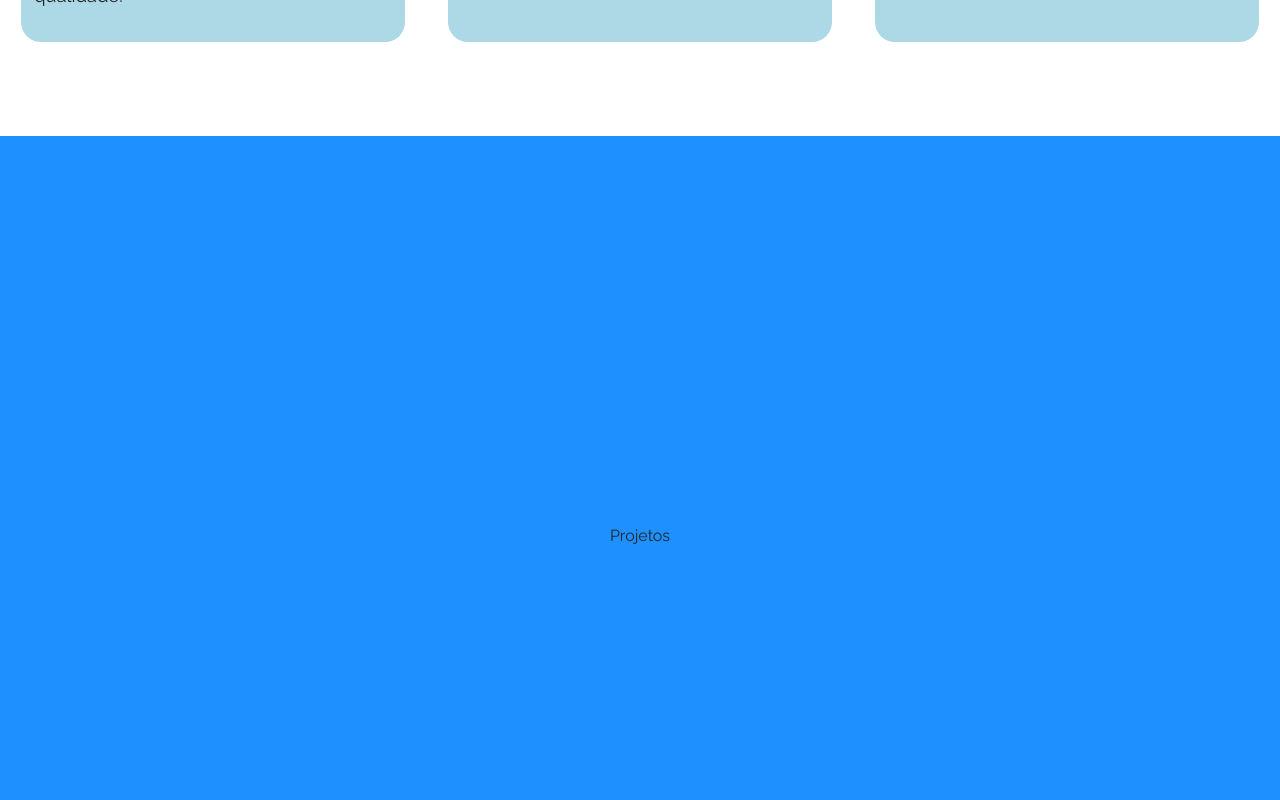
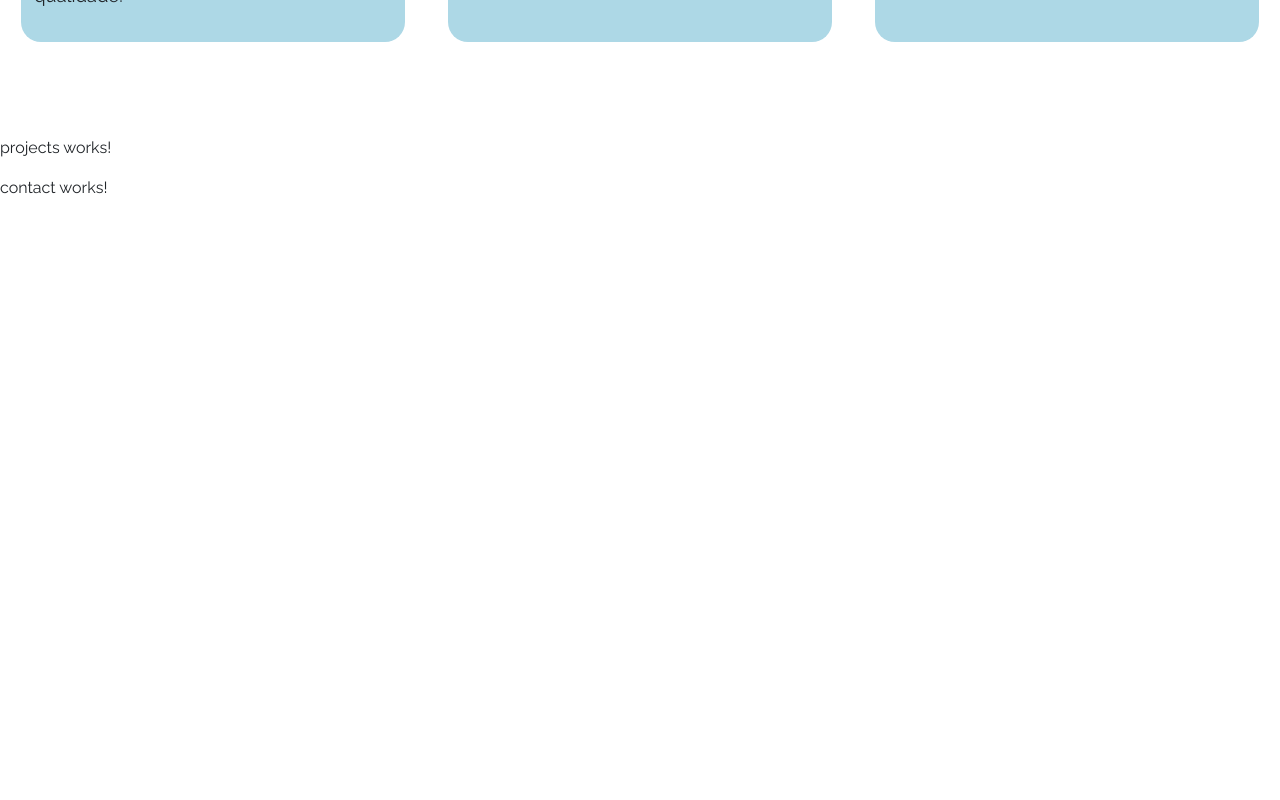
Before and after one commit to IngridOguro/Portfolio, an Angular app: page / in a window 1280 px wide. Shown: the part 1480-2280 px from the top of the page. After the commit the page ends 1696 px from the top, so only its background shows below. Built offline with nearby package versions, Linux system fonts and the light colour scheme.

Commit message:
Utilizando novos componentes em home

```diff
--- a/src/app/components/home/home.html
+++ b/src/app/components/home/home.html
@@ -1,20 +1,9 @@
 <header>
   <app-navbar></app-navbar>
 </header>
-<body>
-  <app-hero></app-hero>
-  <app-experience></app-experience>
-
-
-
-  <section id="projects">
-    Projetos
-  </section>
-
-  <section id="contact">
-    Contato
-  </section>
-</body>
-<footer>
-
-</footer>
+  <body>
+    <app-hero></app-hero>
+    <app-experience></app-experience>
+    <app-projects></app-projects>
+    <app-contact></app-contact>
+  </body>
```
Also changed, not shown: src/app/components/home/home.ts (+8 -1 lines).
